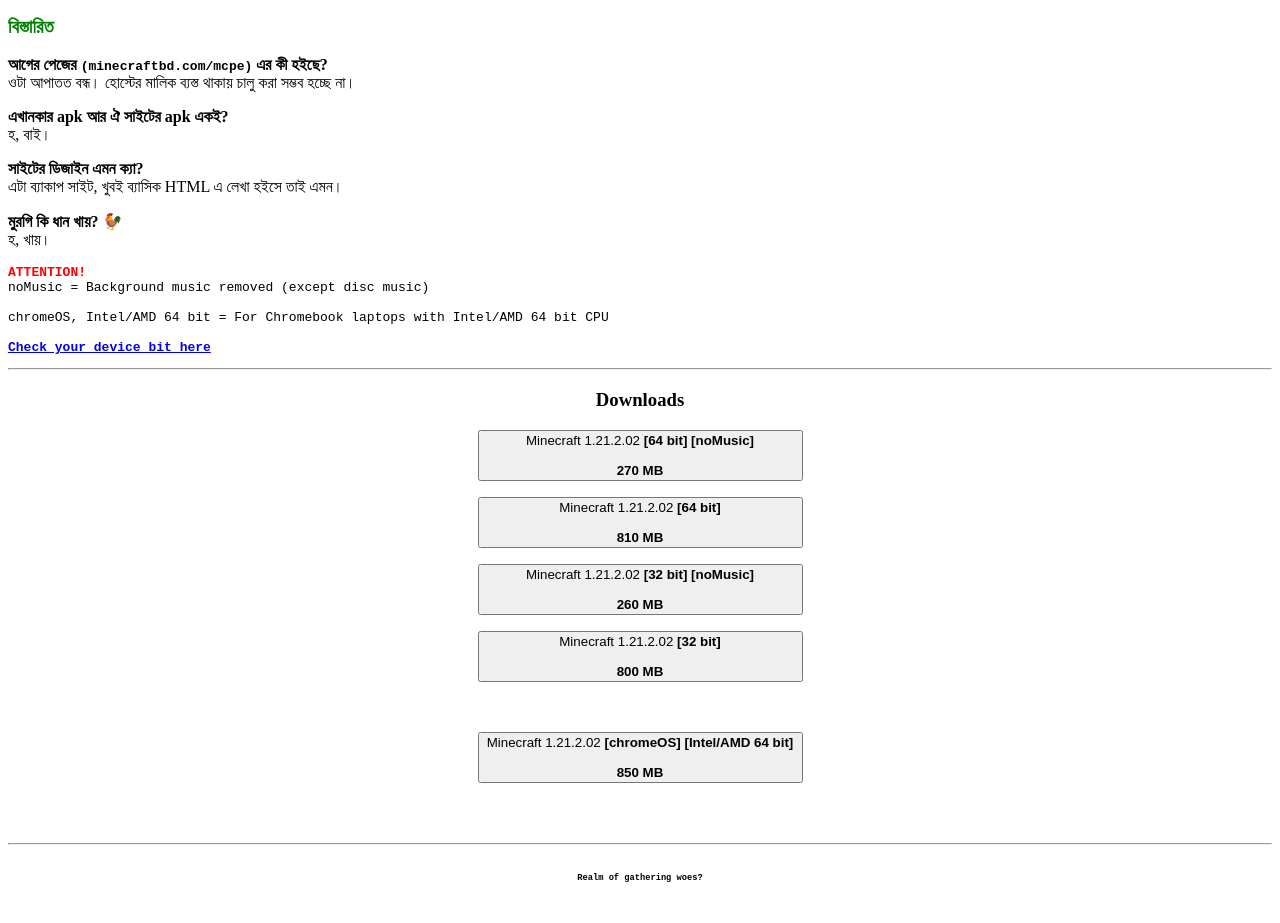
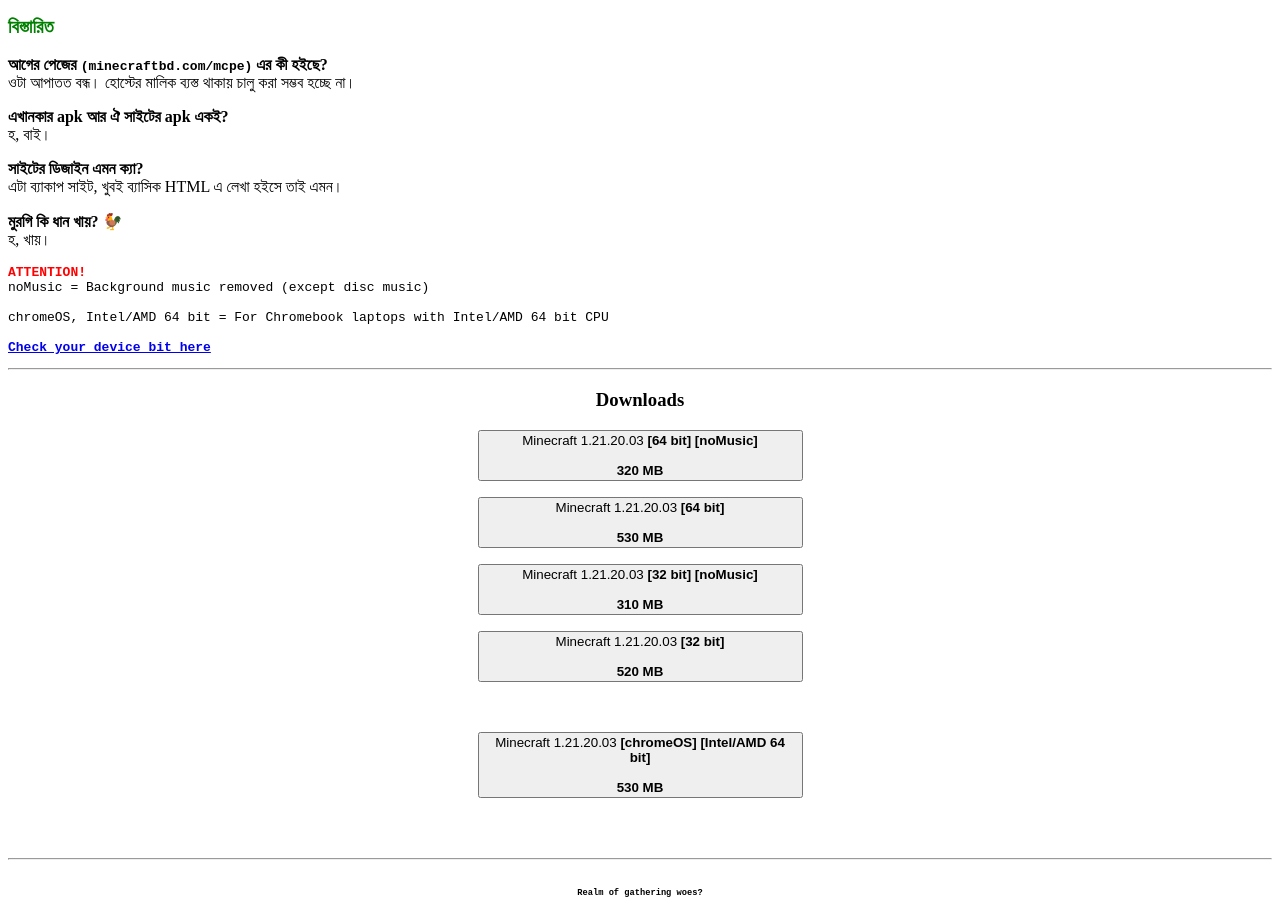
Before and after one commit to faizul726/mcpe, a plain HTML site: page index.html in a window 1280 px wide. Shown: the part 151-1074 px from the top of the page. Drawn offline with Linux system fonts and the light colour scheme.

Commit message:
Update index.html

```diff
--- a/index.html
+++ b/index.html
@@ -42,12 +42,22 @@ chromeOS, Intel/AMD 64 bit = For Chromebook laptops with Intel/AMD 64 bit CPU
 </pre>
 <hr>
   <h3 class="center">Downloads</h3>
-    <p class="center"><button class="fixed-width-btn" onclick="window.location.href='https://github.com/mcpebd/mcpebd/releases/download/MCPE/Minecraft_1.21.2.02_arm-v8a_noMusic_972100202.apk'">Minecraft 1.21.2.02 <b>[64 bit] [noMusic]</b><br><br><b>270 MB</b></button></p>
-    <p class="center"><button class="fixed-width-btn" onclick="window.location.href='https://github.com/mcpebd/mcpebd/releases/download/MCPE/Minecraft_1.21.2.02_arm-v8a_972100202.apk'">Minecraft 1.21.2.02 <b>[64 bit]</b><br><br><b>810 MB</b></button></p>
-    <p class="center"><button class="fixed-width-btn" onclick="window.location.href='https://github.com/mcpebd/mcpebd/releases/download/MCPE/Minecraft_1.21.2.02_arm-v7a_noMusic_952100202.apk'">Minecraft 1.21.2.02 <b>[32 bit] [noMusic]</b><br><br><b>260 MB</b></button></p>
-    <p class="center"><button class="fixed-width-btn" onclick="window.location.href='https://github.com/mcpebd/mcpebd/releases/download/MCPE/Minecraft_1.21.2.02_arm-v7a_952100202.apk'">Minecraft 1.21.2.02 <b>[32 bit]</b><br><br><b>800 MB</b></button></p>
+
+    <!--
+    <p class="center"><button class="fixed-width-btn" onclick="window.location.href='HELLO'">Minecraft 1.21.20.03 <b>[64 bit] [noMusic]</b><br><br><b>270 MB</b></button></p>
+    <p class="center"><button class="fixed-width-btn" onclick="window.location.href='HELLO'">Minecraft 1.21.20.03 <b>[64 bit]</b><br><br><b>810 MB</b></button></p>
+    <p class="center"><button class="fixed-width-btn" onclick="window.location.href='HELLO'">Minecraft 1.21.20.03 <b>[32 bit] [noMusic]</b><br><br><b>260 MB</b></button></p>
+    <p class="center"><button class="fixed-width-btn" onclick="window.location.href='HELLO'">Minecraft 1.21.20.03 <b>[32 bit]</b><br><br><b>800 MB</b></button></p>
     <br>
-    <p class="center"><button class="fixed-width-btn" onclick="window.location.href='https://github.com/mcpebd/mcpebd/releases/download/MCPE/Minecraft_1.21.2.02_chromeOS_x86_64_1982100202.apk'">Minecraft 1.21.2.02 <b>[chromeOS] [Intel/AMD 64 bit]<br><br><b>850 MB</b></button></p><br><br>
+    <p class="center"><button class="fixed-width-btn" onclick="window.location.href='HELLO'">Minecraft 1.21.20.03 <b>[chromeOS] [Intel/AMD 64 bit]<br><br><b>850 MB</b></button></p><br><br>
+    -->
+
+    <p class="center"><button class="fixed-width-btn" onclick="window.location.href='https://github.com/mcpebd/mcpebd/releases/download/1.21.20.03/Minecraft_1.21.20.03_arm-v8a_noMusic_972102003.apk'">Minecraft 1.21.20.03 <b>[64 bit] [noMusic]</b><br><br><b>320 MB</b></button></p>
+    <p class="center"><button class="fixed-width-btn" onclick="window.location.href='https://github.com/mcpebd/mcpebd/releases/download/1.21.20.03/Minecraft_1.21.20.03_arm-v8a_972102003.apk'">Minecraft 1.21.20.03 <b>[64 bit]</b><br><br><b>530 MB</b></button></p>
+    <p class="center"><button class="fixed-width-btn" onclick="window.location.href='https://github.com/mcpebd/mcpebd/releases/download/1.21.20.03/Minecraft_1.21.20.03_arm-v7a_noMusic_952102003.apk'">Minecraft 1.21.20.03 <b>[32 bit] [noMusic]</b><br><br><b>310 MB</b></button></p>
+    <p class="center"><button class="fixed-width-btn" onclick="window.location.href='https://github.com/mcpebd/mcpebd/releases/download/1.21.20.03/Minecraft_1.21.20.03_arm-v7a_952102003.apk'">Minecraft 1.21.20.03 <b>[32 bit]</b><br><br><b>520 MB</b></button></p>
+    <br>
+    <p class="center"><button class="fixed-width-btn" onclick="window.location.href='https://github.com/mcpebd/mcpebd/releases/download/1.21.20.03/Minecraft_1.21.20.03_chromeOS_x86_64_1982102003.apk'">Minecraft 1.21.20.03 <b>[chromeOS] [Intel/AMD 64 bit]<br><br><b>530 MB</b></button></p><br><br>
 <hr>
 <h6 class="center"><code>Realm of gathering woes?</code></h6>
   </body>
```
